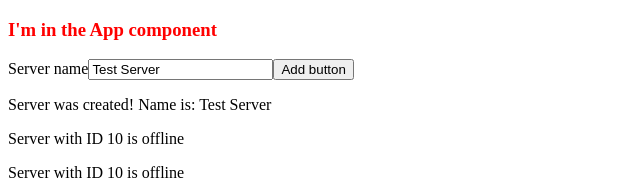
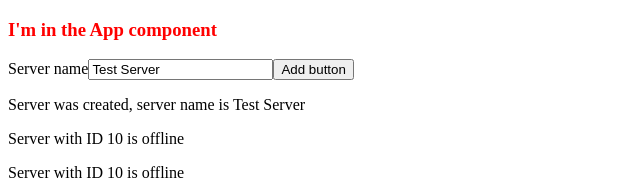
Before and after one commit to rahilka/Angular4-Basics, an Angular app: page / in a window 1280 px wide. Both pictures are taken after a click on the button "Add button". Shown: the top 186 px of the page, without its empty margins (0-640 px from the left). Built offline with nearby package versions, Linux system fonts and the light colour scheme.

Commit message:
Using ngIf to output data conditionally

```diff
--- a/src/app/servers/servers.component.html
+++ b/src/app/servers/servers.component.html
@@ -12,6 +12,9 @@
   class="btn btn-primary"
   [disabled]="!allowNewServer"
   (click)="onCreateServer()">Add button</button>
-<p>{{ serverCreationStatus }}</p>
+<!-- <p>{{ serverCreationStatus }}</p> -->
+<!-- *ngIf = the star on the front indicates that it is a structural directive
+			 that changes the DOM -->
+<p *ngIf="serverCreated">Server was created, server name is {{ serverName }}</p>
 <app-server></app-server>
 <app-server></app-server>
--- a/src/app/servers/servers.component.ts
+++ b/src/app/servers/servers.component.ts
@@ -14,6 +14,7 @@
   allowNewServer = false;
   serverCreationStatus = 'No server was created!';
   serverName = 'Test Server';
+  serverCreated = false;
 
   constructor() {
   	setTimeout(() => {
@@ -25,6 +26,7 @@
   }
 
   onCreateServer() {
+  	this.serverCreated = true;
   	this.serverCreationStatus = 'Server was created! Name is: ' + this.serverName;
   }
 
```
